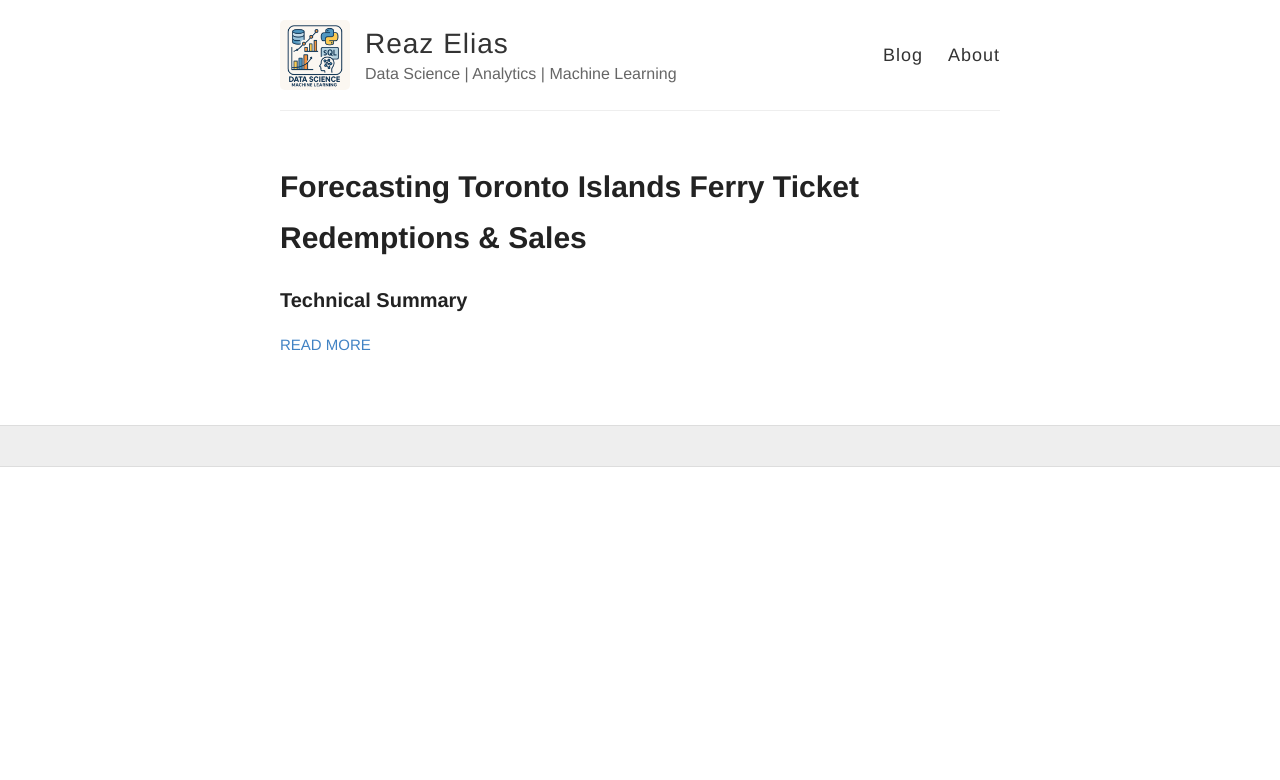
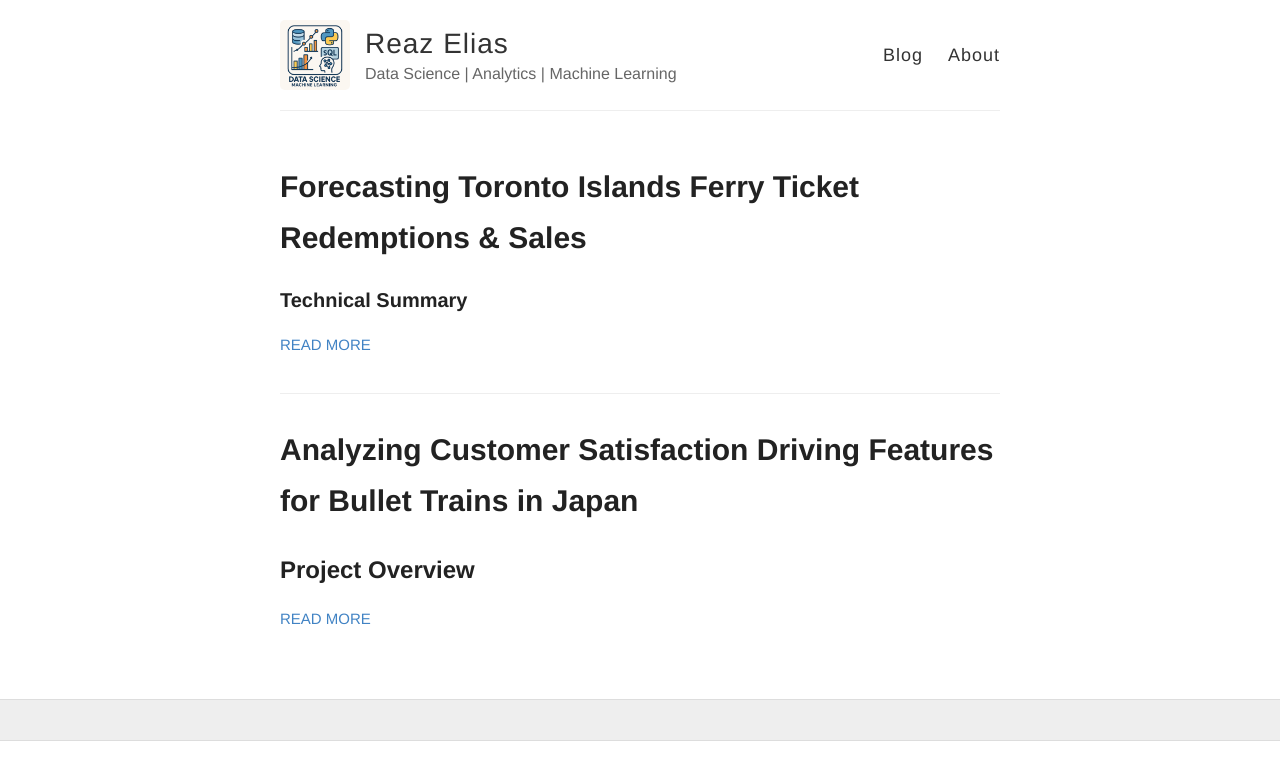
Before and after one commit to EliasReaz/portfolio-dev, a Jekyll site: the page built from index.html, in a window 1280 px wide. Shown: the top 780 px of the page. Built offline with Jekyll 4.4.1, drawn with Linux system fonts in a browser that asks for light colours; some of the changed lines change nothing that is shown.

Commit message:
add feature importance for bullet trains

```diff
--- /dev/null
+++ b/_posts/2024-6-6-DrivingFeatureForBulletTrainsInJapan.md
@@ -0,0 +1,27 @@
+---
+layout: post
+title: "Analyzing Customer Satisfaction Driving Features for Bullet Trains in Japan"
+description: "Feature Imporatance for Passenger Satisfaction of Bullet Trains in Japan"
+categories: [classification, feature importance]
+tags: [xgboost, cross-validation, hyper-parameter tuning]
+---
+
+## Project Overview
+
+## Context
+
+This problem statement is based on the Shinkansen Bullet Train in Japan, and passengers’ experience with that mode of travel. This machine-learning exercise aims to determine the relative importance of each parameter with regard to their contribution to the passengers’ overall travel experience. The dataset contains a random sample of individuals who travelled on this train. The on-time performance of the trains along with passenger information is published in a file named ‘Traveldata_train.csv’. These passengers were later asked to provide their feedback on various parameters related to the travel along with their overall experience. These collected details are made available in the survey report labelled ‘Surveydata_train.csv’.
+
+The objective of this problem is to understand which parameters play an important role in swaying passenger feedback towards a positive scale.
+
+## Actions and Result
+The target feature is ‘Overall Experience’ as 0 (unsatisfied) and 1 (satisfied)
+The number of input features are 24. These are ‘Gender’, ‘Customer_Type’, ‘Age’, ‘Type_Travel’, ‘Travel_Class’, ‘Travel_Distance’, ‘Departure_Delay_in_Mins’, ‘Arrival_Delay_in_Mins’, ‘Overall_Experience’, ‘Seat_Comfort’, ‘Seat_Class’, ‘Arrival_Time_Convenient’, ‘Catering’, ‘Platform_Location’, ‘Onboard_Wifi_Service’, ‘Onboard_Entertainment’, ‘Online_Support’, ‘Ease_of_Online_Booking’, ‘Onboard_Service’, ‘Legroom’, ‘Baggage_Handling’, ‘CheckIn_Service’, ‘Cleanliness’, ‘Online_Boarding’.
+The number of observations used as a training set is around 94,379.
+Two Classification models are used: Random Forest and XGBoost
+
+## Key Definition
+
+- Random Forest: An ensemble of multiple decision trees. Each tree is constructed using a random subset of the dataset and a random subset of features. The results of each tree is aggregated, for classification, by majority voting.
+
+- XGBoost (eXtream Gradient Boosting): An ensemble model that builds trees sequentially, each new tree improves by learning from mistakes of the previous ones. Boosting combines multiple individual weak trees. After hundreads of iterations, weak learners are converted to strong learners. It is a supervised learning boosting algorithm that uses gradient descent.
```
Also changed, not shown: _posts/2025-6-14-TimeSeriesForecasting_RedemptionTickets.md (+2 -0 lines).
